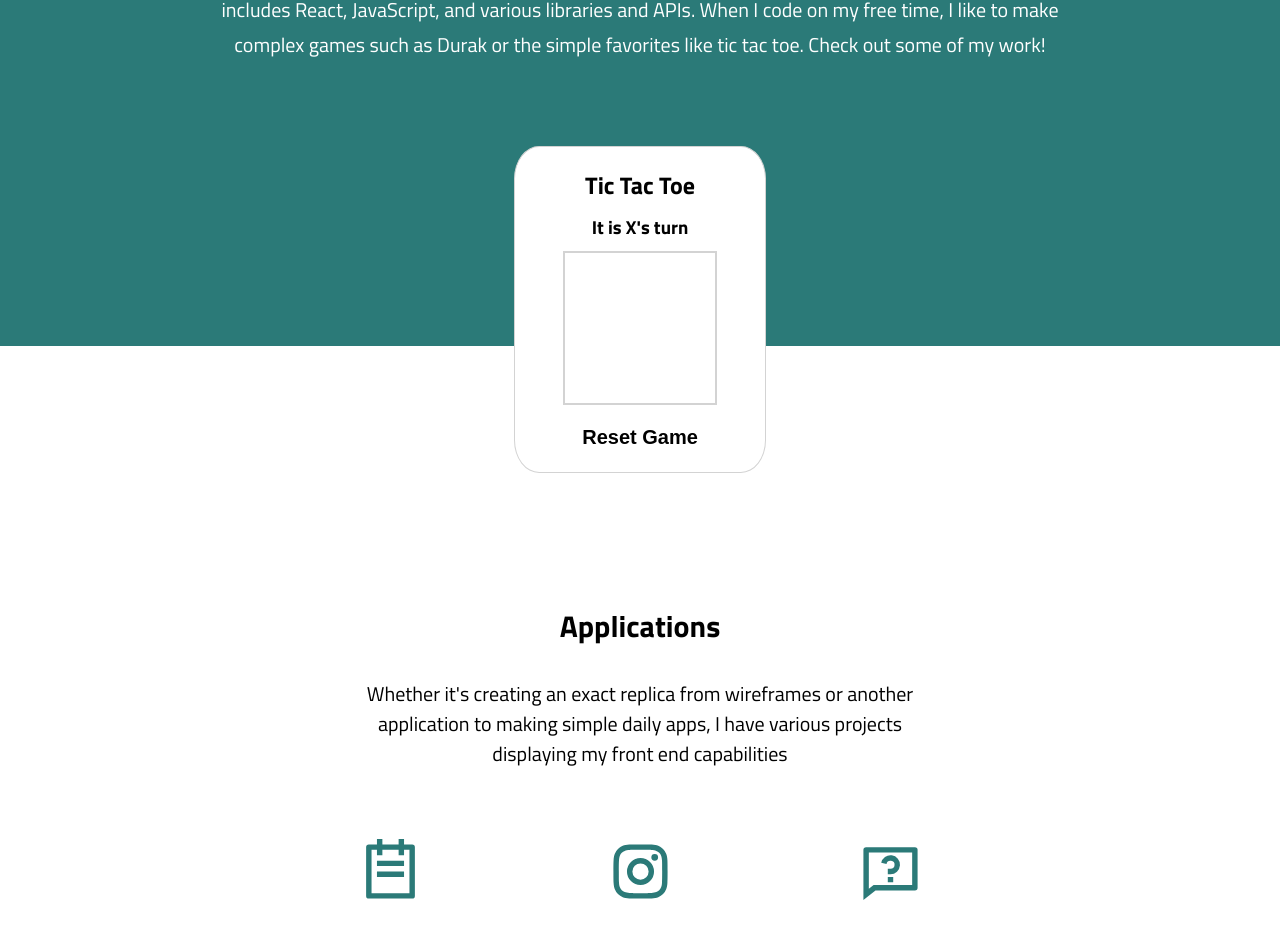
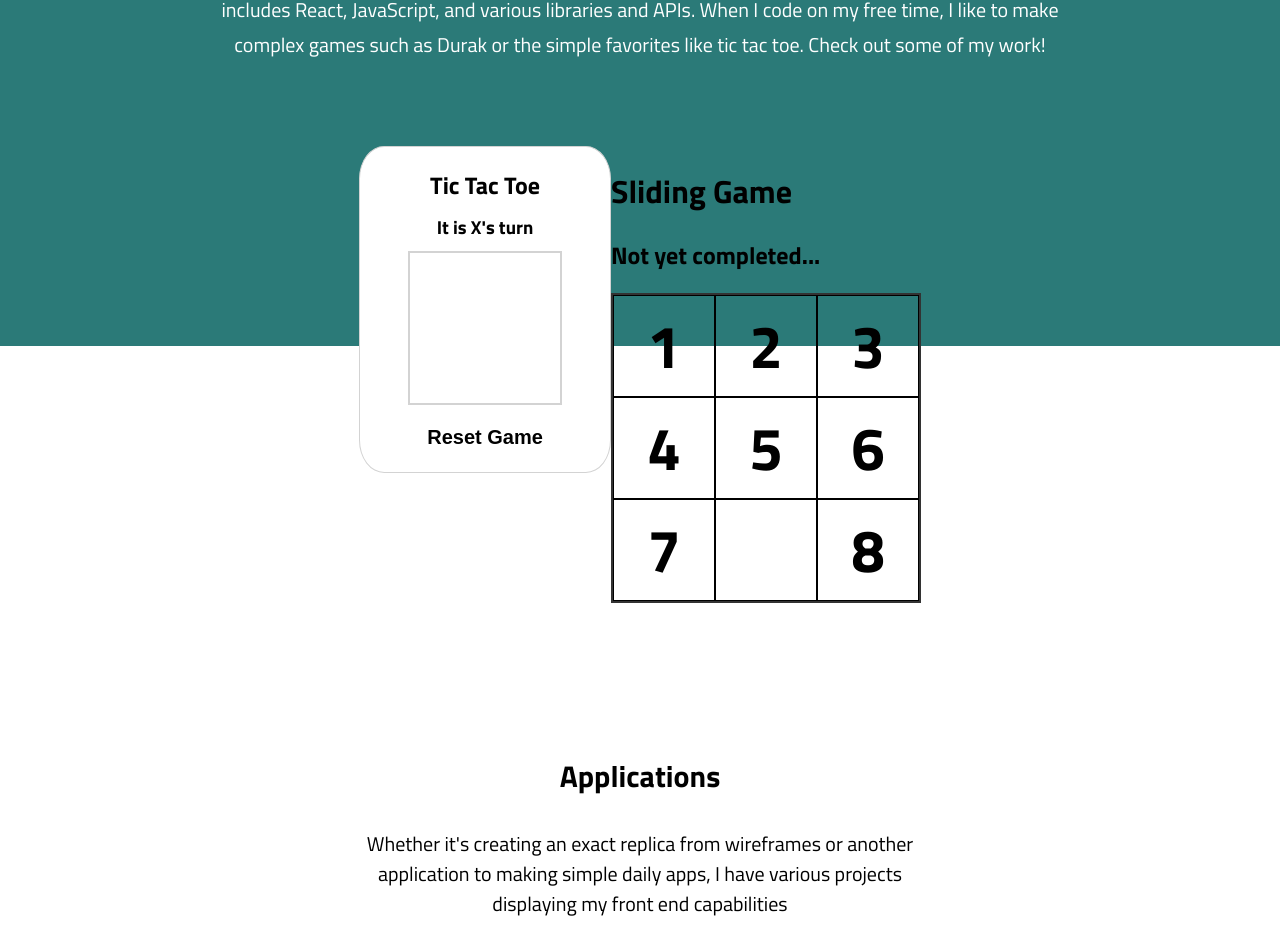
Before and after one commit to lukalicheli/portfolio, a React (Create React App) app in the folder portfolio/: page / in a window 1280 px wide. Shown: the part 932-1864 px from the top of the page. Built offline with nearby package versions, Linux system fonts and the light colour scheme.

Commit message:
Added sliding tiles game to the games component and styled the margin only

```diff
--- a/portfolio/src/components/games/Games.js
+++ b/portfolio/src/components/games/Games.js
@@ -1,11 +1,13 @@
 import React from "react";
 import "./Games.css";
 import TicTacToe from "./tictactoe/TicTacToe";
+import SlidingTiles from "./slidingtiles/SlidingTiles";
 
 function Games() {
   return (
     <div className="games-container">
       <TicTacToe></TicTacToe>
+      <SlidingTiles></SlidingTiles>
     </div>
   );
 }
--- /dev/null
+++ b/portfolio/src/components/games/slidingtiles/SlidingTiles.css
@@ -0,0 +1,24 @@
+.sliding-game-container {
+    margin-top: -200px;
+
+  }
+
+  .sliding-square {
+    width: 100px;
+    height: 100px;
+    font-size: 60px;
+    font-weight: bold;
+    text-align: center;
+    line-height: 100px;
+    cursor: pointer;
+    border: 1px solid black;
+  }
+
+  .sliding-board {
+    display: flex;
+    flex-wrap: wrap;
+    width: 306px;
+    height: 306px;
+    margin: 20px auto;
+    border: 2px solid #333;
+  }
--- /dev/null
+++ b/portfolio/src/components/games/slidingtiles/SlidingTiles.js
@@ -0,0 +1,128 @@
+import React, { useEffect, useState } from "react";
+import "./SlidingTiles.css";
+
+function SlidingTiles() {
+  const [board, setBoard] = useState(Array(9).fill(""));
+  const [completed, setCompleted] = useState(false);
+
+  const startGame = () => {
+    debugger;
+    const newBoard = [];
+    const tilesNumbers = [1, 2, 3, 4, 5, 6, 7, 8];
+
+    for (let i = 0; i < 8; i++) {
+      let randomIndex = Math.floor(Math.random() * tilesNumbers.length);
+      let value = tilesNumbers[randomIndex];
+      tilesNumbers.splice(randomIndex, 1);
+      newBoard.push(value);
+    }
+    newBoard.push("");
+    return newBoard;
+  };
+
+  useEffect(() => {
+    // const newBoard = startGame();
+    const newBoard = [1, 2, 3, 4, 5, 6, 7, "", 8];
+    setBoard(newBoard);
+  }, []);
+
+  useEffect(() => {
+    checkCompletion();
+  }, [board]);
+
+  const tileClick = (index, value) => {
+    let currIndex = index;
+
+    //left
+    if (currIndex - 1 >= 0 && board[currIndex - 1] === "") {
+      const switchedTile = [...board];
+      switchedTile[currIndex - 1] = value;
+      switchedTile[currIndex] = "";
+      setBoard(switchedTile);
+      // checkCompletion(switchedTile);
+      return;
+    }
+
+    //right
+    if (
+      currIndex + 1 <= 8 &&
+      board[currIndex + 1] === "" &&
+      currIndex % 3 !== 2
+    ) {
+      const switchedTile = [...board];
+      switchedTile[currIndex + 1] = value;
+      switchedTile[currIndex] = "";
+      setBoard(switchedTile);
+      // checkCompletion(switchedTile);
+    }
+
+    //above
+
+    if (currIndex - 3 >= 0 && board[currIndex - 3] === "") {
+      const switchedTile = [...board];
+      switchedTile[currIndex - 3] = value;
+      switchedTile[currIndex] = "";
+      setBoard(switchedTile);
+
+      return;
+    }
+    // below
+    if (currIndex + 3 <= 8 && board[currIndex + 3] === "") {
+      const switchedTile = [...board];
+      switchedTile[currIndex + 3] = value;
+      switchedTile[currIndex] = "";
+      setBoard(switchedTile);
+
+      return;
+    }
+  };
+
+  const checkCompletion = () => {
+    const completedBoard = [1, 2, 3, 4, 5, 6, 7, 8, ""];
+
+    for (let i = 0; i < completedBoard.length; i++) {
+      if (completedBoard[i] !== board[i]) {
+        return setCompleted(false);
+      }
+    }
+    setCompleted(true);
+  };
+
+  return (
+    <div className="sliding-game-container">
+      <h1 className="sliding-game-title">Sliding Game</h1>
+
+      {completed ? (
+        <div>
+          <h2 className="completion-status">Completed!</h2>
+          <button
+            className="start-button"
+            onClick={() => {
+              const newBoard = startGame();
+              setBoard(newBoard);
+            }}
+          >
+            Start Game
+          </button>
+        </div>
+      ) : (
+        <h2 className="completion-status">Not yet completed...</h2>
+      )}
+      <div className="sliding-board">
+        {board.map((value, index) => {
+          return (
+            <div
+              key={index}
+              className="sliding-square"
+              onClick={() => tileClick(index, value)}
+            >
+              {value}
+            </div>
+          );
+        })}
+      </div>
+    </div>
+  );
+}
+
+export default SlidingTiles;
```
